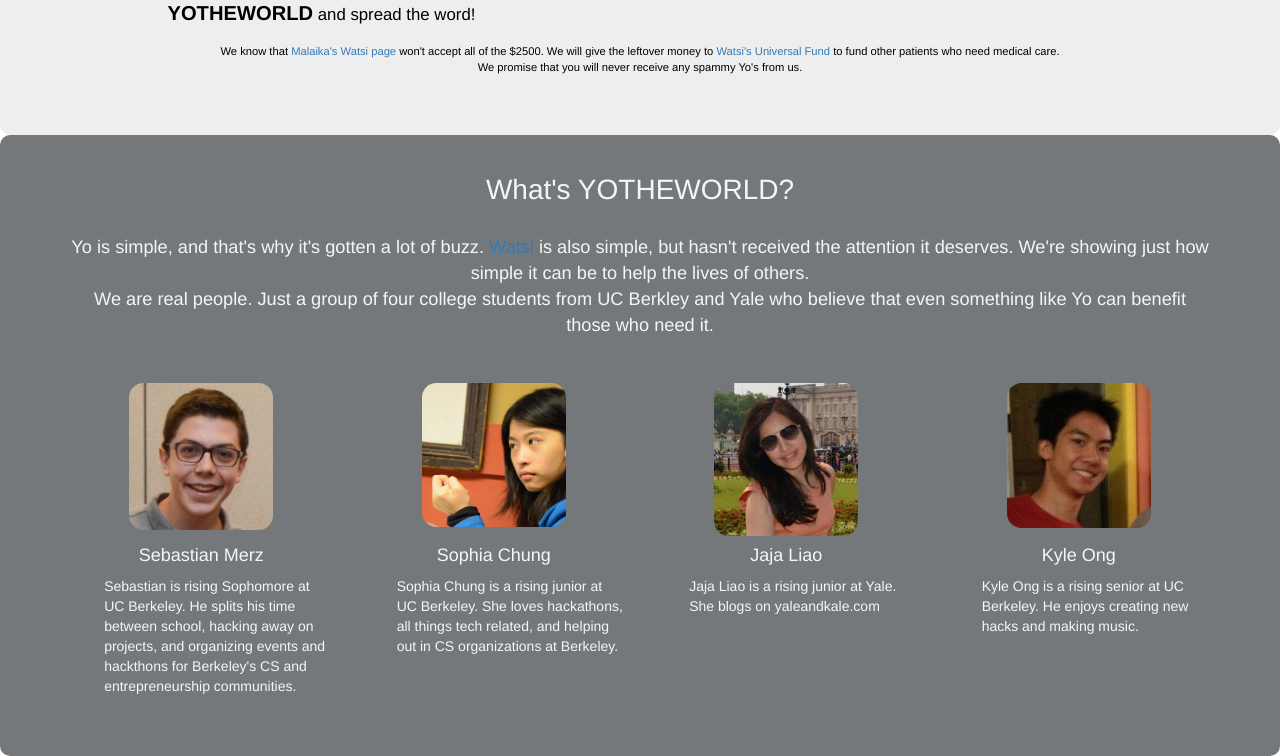
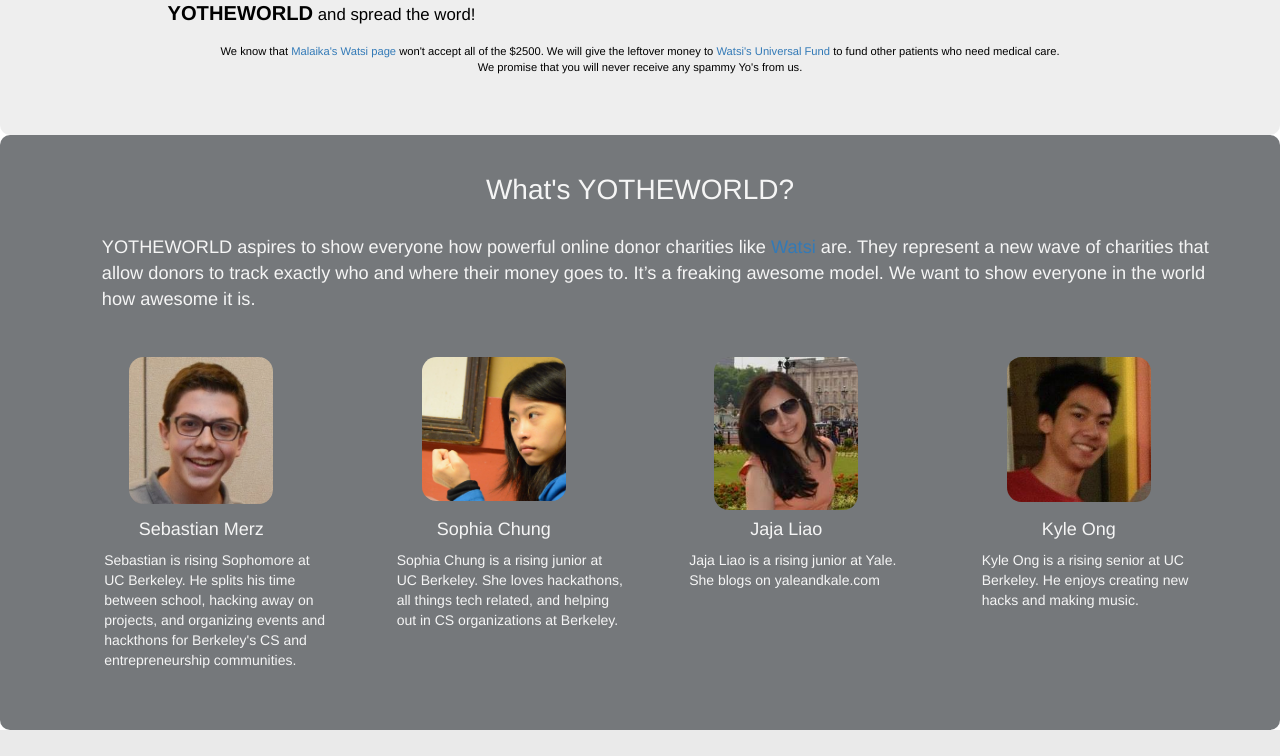
Before and after one commit to chungs1/yocator, a Flask app: template app/templates/index.html in a window 1280 px wide. Shown: the part 1025-1781 px from the top of the page. After the commit the page ends 1755 px from the top, so only its background shows below. Run offline with Flask 2, Linux system fonts and the light colour scheme; the template is opened without the code that fills it, so the values that code supplies are empty; some libraries are stand-ins or nearby versions.

Commit message:
More wording changes

```diff
--- a/app/templates/index.html
+++ b/app/templates/index.html
@@ -77,11 +77,8 @@
           <div class="col-md-12 blurb" style="text-align:center; padding-top:3%" id="help2">
             What's YOTHEWORLD?
           </div>
-          <div class="col-md-12 blurb" style="text-align:center; padding-top:2%">Yo is simple, and that's why it's gotten a lot of buzz. <a href="https://watsi.org/funds/universal-fund">Watsi</a> is also simple, but hasn't received the attention it deserves. We're showing just how simple it can be to help the lives of others.</div>
-        </div>
-        <div class="row">
-          <div class="col-md-12 blurb" style="text-align:center;" >
-            We are real people. Just a group of four college students from UC Berkley and Yale who believe that even something like Yo can benefit those who need it.
+          <div class="col-md-12 blurb" style="text-align:left; padding-top:2%; padding-left:4%">
+            YOTHEWORLD aspires to show everyone how powerful online donor charities like <a href="http://www.watsi.org">Watsi</a> are. They represent a new wave of charities that allow donors to track exactly who and where their money goes to. It’s a freaking awesome model. We want to show everyone in the world how awesome it is.
           </div>
         </div>
         <div class="row" style="padding-top:4%">
```
